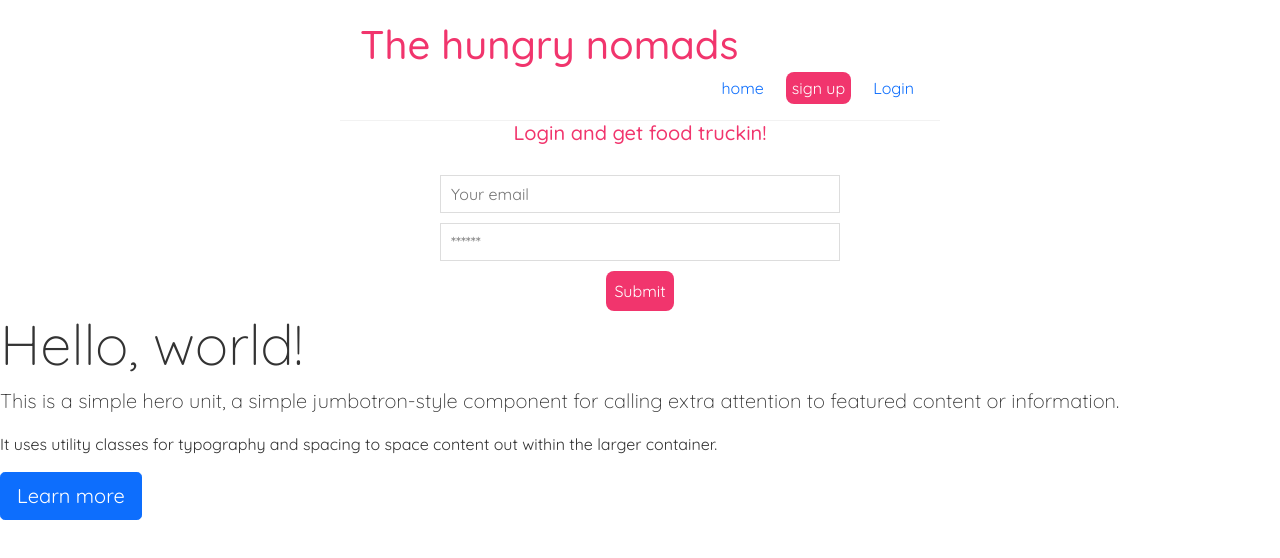
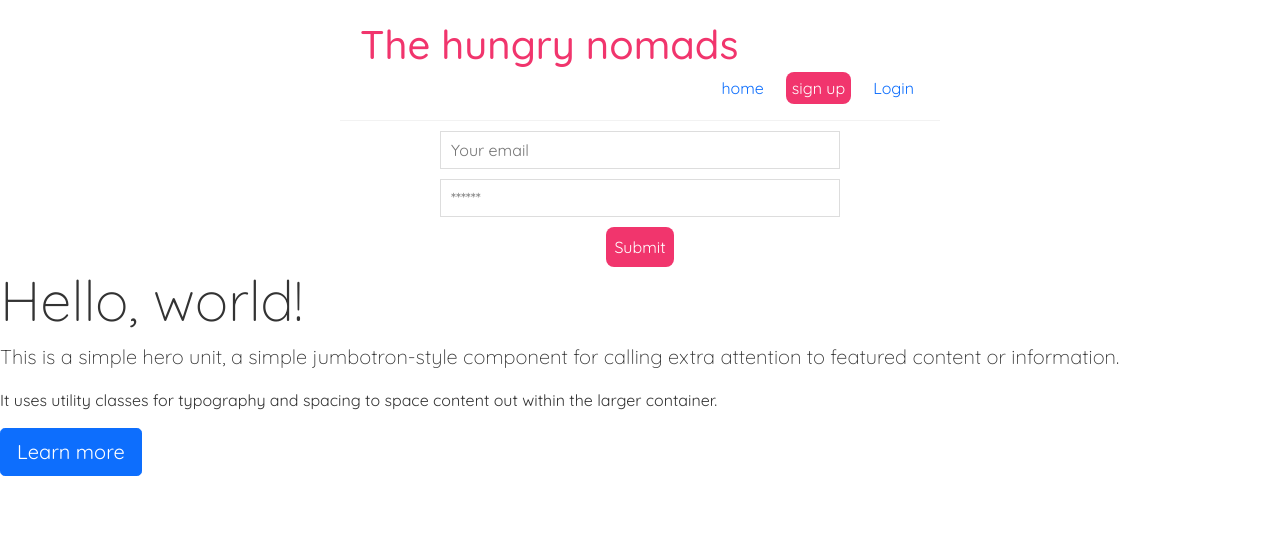
Before and after one commit to jjarquin1/Hungry-Nomad, a React (Create React App) app in the folder client/: page /login in a window 1280 px wide. Shown: the top 558 px of the page. Built offline with nearby package versions, Linux system fonts and the light colour scheme.

Commit message:
adding mutations for login

```diff
--- a/client/src/pages/login.js
+++ b/client/src/pages/login.js
@@ -1,41 +1,86 @@
-import { useState } from "react";
+import React, { useState } from 'react';
+import { Link } from 'react-router-dom';
+import { useMutation } from '@apollo/client';
+import { LOGIN_USER } from '../utlis/mutations';
+
+import Auth from '../utlis/auth';
 
 const Login = () => {
-    const [email, setEmail] = useState('');
-    const [password, setPassword] = useState('');
+    const [formState, setFormState] = useState({ email: '', password: '' });
+    const [login, { error, data }] = useMutation(LOGIN_USER);
 
-    const handleSubmit = (e) => {
-        e.preventDefault();
+    // update state based on form input changes
+    const handleChange = (event) => {
+        const { name, value } = event.target;
+
+        setFormState({
+            ...formState,
+            [name]: value,
+        });
+    };
+
+    // submit form
+    const handleFormSubmit = async (event) => {
+        event.preventDefault();
+        console.log(formState);
+        try {
+            const { data } = await login({
+                variables: { ...formState },
+            });
+
+            Auth.login(data.login.token);
+        } catch (e) {
+            console.error(e);
         }
+
+        // clear form values
+        setFormState({
+            email: '',
+            password: '',
+        });
+    };
 
 
     return (
         <div className="create">
-            <h2>Login and get food truckin!</h2>
-            <form onSubmit={handleSubmit}>
+            {data ? (
+                <p>
+                    Success! You may now head{' '}
+                    <Link to="/">back to the homepage.</Link>
+                </p>
+            ) : (
+                <form onSubmit={handleFormSubmit}>
                     <input
+                        className="form-input"
                         placeholder="Your email"
                         name="email"
                         type="email"
-                    value={email}
-                    onChange={(e) => setEmail(e.target.value)}
-                ></input>
+                        value={formState.email}
+                        onChange={handleChange}
+                    />
                     <input
                         className="form-input"
                         placeholder="******"
                         name="password"
                         type="password"
-                    value={password}
-                    onChange={(e) => setPassword(e.target.value)}
+                        value={formState.password}
+                        onChange={handleChange}
                     />
                     <button
-                    className="btn btn-block btn-primary"
+                        className="btn btn-block btn-info"
                         style={{ cursor: 'pointer' }}
                         type="submit"
                     >
                         Submit
                     </button>
                 </form>
+            )}
+
+            {error && (
+                <div className="my-3 p-3 bg-danger text-white">
+                    {error.message}
+                </div>
+            )}
         </div>
     );
 }
--- a/client/src/utlis/mutations.js
+++ b/client/src/utlis/mutations.js
@@ -11,3 +11,15 @@ export const ADD_USER = gql`
     }
   }
 `;
+
+export const LOGIN_USER = gql`
+  mutation login($email: String!, $password: String!) {
+    login(email: $email, password: $password) {
+      token
+      profile {
+        _id
+        name
+      }
+    }
+  }
+`;
```
Also changed, not shown: client/src/utlis/queries.js (+12 -12 lines), 1 other file (tests, documents, lock files or other folders). Lines whose indentation alone changed are shown as unchanged.
